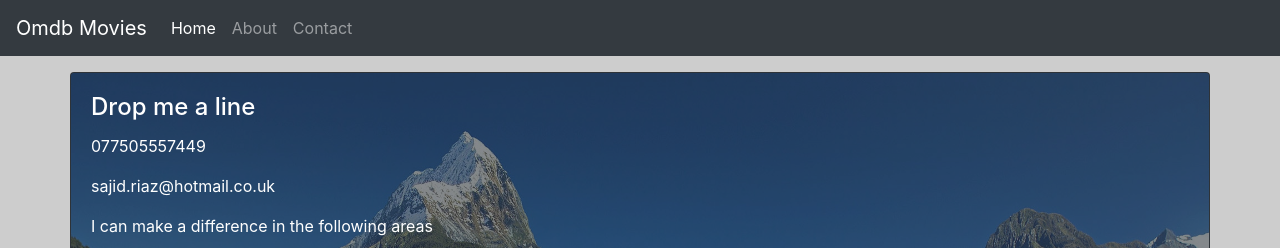
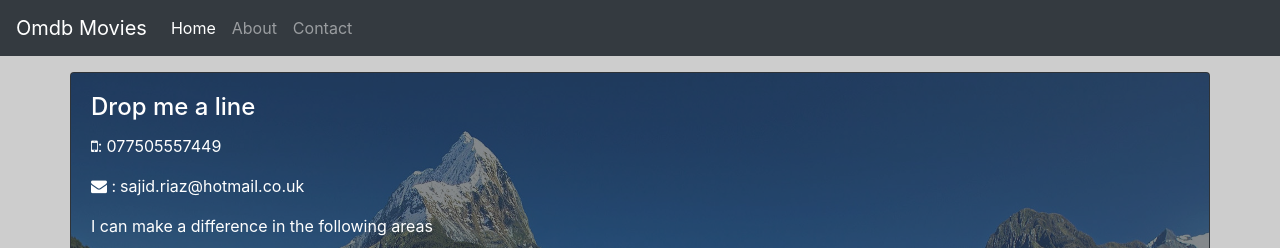
Before and after one commit to SMRTechical/movies-app, an Angular app: page /#/contact in a window 1280 px wide. Shown: the top 248 px of the page. Built offline with nearby package versions, Linux system fonts and the light colour scheme.

Commit message:
Updated packages.json

```diff
--- a/package.json
+++ b/package.json
@@ -20,6 +20,8 @@
     "@angular/platform-browser-dynamic": "~10.0.0",
     "@angular/router": "~10.0.0",
     "bootstrap": "^4.5.3",
+    "font-awesome": "^4.7.0",
+    "fontawesome": "^5.6.3",
     "jquery": "^3.5.1",
     "rxjs": "~6.5.5",
     "tslib": "^2.0.0",
--- a/src/app/forms/contact.component.html
+++ b/src/app/forms/contact.component.html
@@ -6,8 +6,8 @@
                     <img class="card-img-top overlay width100" src="assets/contact.jpg" alt="Card image">
                     <div class="card-img-overlay">
                         <h4 class="card-title">Drop me a line</h4>
-                        <p class="card-text">077505557449</p>
-                        <p class="card-text">sajid.riaz@hotmail.co.uk</p>
+                        <p class="card-text"><i class="fa fa-mobile" aria-hidden="true"></i>:<span class="ml-1">077505557449</span></p>
+                        <p class="card-text"><i class="fa fa-envelope" aria-hidden="true"></i> :<span class="ml-1">sajid.riaz@hotmail.co.uk</span></p>
                         <div class="card-text">
                             <p>I can make a difference in the following areas</p>
                             <ul>
```
Also changed, not shown: 1 other file (tests, documents, lock files or other folders).
